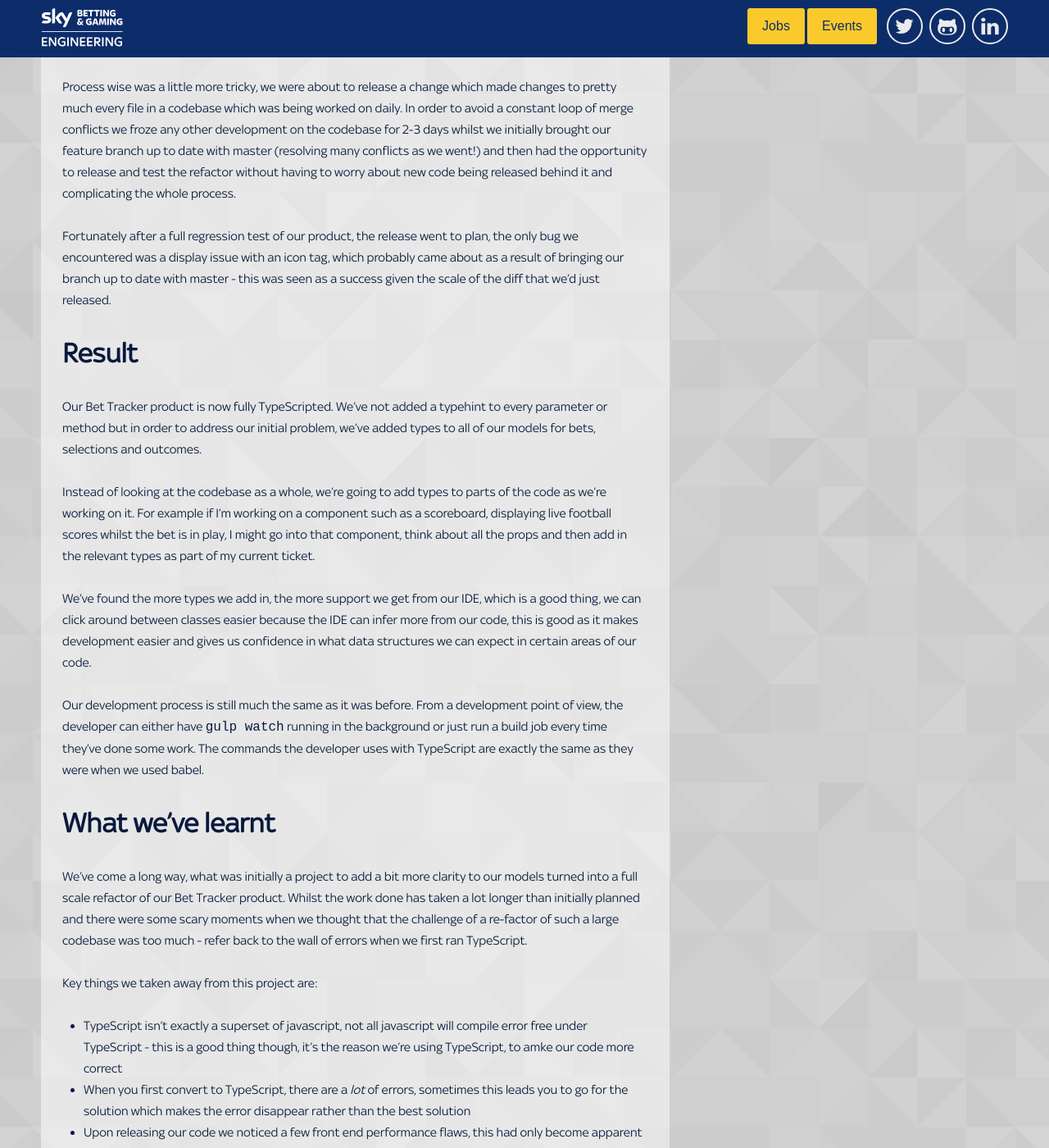
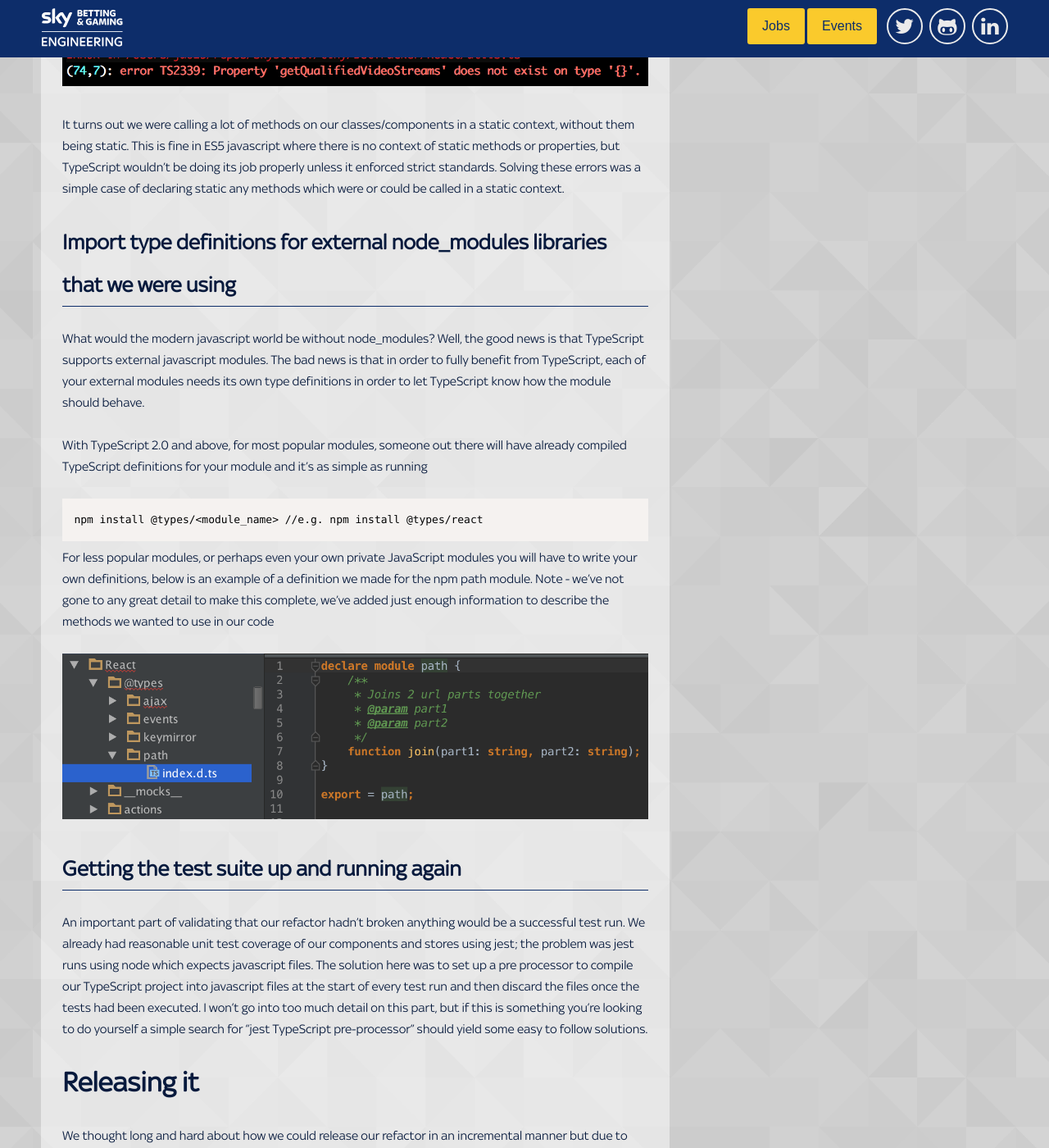
Before and after one commit to skybet/skybet.github.io, a Jekyll site: the page built from _posts/2017-03-04-bettracker-typescript.md, in a window 1280 px wide and 1400 px high, scrolled down 7265 px. Shown: the whole window at 82% size. Built offline with Jekyll 4.4.1, drawn with Linux system fonts in a browser that asks for light colours; nearby versions of some CDN libraries; some web fonts are replaced; comment, search, counter and statistics services are not loaded; some of the changed text lies outside the part shown.

Commit message:
final draft of mybets typescript

````diff
--- a/_posts/2017-03-04-bettracker-typescript.md
+++ b/_posts/2017-03-04-bettracker-typescript.md
@@ -1,8 +1,8 @@
 ---
 layout:     post
 title:      Modernizing our app with TypeScript
-date:       2017-03-04 09:00
-summary:
+date:       2017-03-18 09:00
+summary:    How we used TypeScript to successfully refactor a large business critical codebase.
 category:   Software Engineering
 tags:       TypeScript, react, re-factoring
 author:     james_moorhouse
@@ -10,12 +10,12 @@
 
 # Introduction
 
-Back in October 2016 my team were looking for ways we could improve our Bet Tracker product which was written using ReactJS. We'd first made the product about 2 and a half years ago, much before my time, when ReactJS was still fairly new on the scene. As such the ReactJS itself has been through quite a few changes since then and a few of our design patterns were in need of a spring clean.
+Back in October 2016 my team were looking for ways we could improve our My Bets product which was written using ReactJS. We'd first made the product about 2 and a half years ago, much before my time, when ReactJS was still fairly new on the scene. As such the ReactJS itself has been through quite a few changes since then and a few of our design patterns were in need of a spring clean.
 
-As a product, Bet Tracker allows our customers to view, track and cashout any of their bets. Bets these days are complex, they can consist of many selections consisting of multiple outcomes across multiple events - oh, and then we need to track the history of a bet i.e. all the data at the time it was placed and compare it to the data of the bet, if you were to place the same one now.
+As a product, My Bets allows our customers to view, track and cashout any of their bets. Bets these days are complex, they can consist of many selections consisting of multiple outcomes across multiple events - oh, and then we need to track the history of a bet i.e. all the data at the time it was placed and compare it to the data of the bet, if you were to place the same one now.
 
-![Bet Tracker Overview](/images/mybets-typescript/mybets-overview.png)
-![Bet Tracker Expanded](/images/mybets-typescript/mybets-expanded.png)
+![My Bets Overview](/images/mybets-TypeScript/mybets-overview.png)
+![My Bets Expanded](/images/mybets-TypeScript/mybets-expanded.png)
 
 Confused? don't worry, you're not alone. The important thing to note is that we needed to be able to model complex data structures and their relationships to each other, TypeScript seemed perfect for this. Like using babel, it promised to give us ES6 features ahead of time but also allows us to add strict types to give us more control over our data structure.
 
@@ -34,44 +34,51 @@
 # Refactoring our App to use TypeScript
 Once we'd decided on TypeScript we needed to come up with a sensible process for upgrading our rather large, business critical application, whilst it was still being worked on by other developers.
 
-DIAGRAM, JS components, stores etc, gets fed into gulp which runs webpack and babel compared with equivalent for TypeScript
+We wanted to go from a setup similar to the following:
+
+![Flow of Gulp using babel: JavaScript files in, use babel to compile, bundle.js output](/images/mybets-TypeScript/Gulp-JS.png)
+
+to the following:
+
+![Flow of Gulp using typescript: TypeScript files in, use ts-loader to compile, bundle.js output](/images/mybets-TypeScript/Gulp-TS.png)
+
 
 ## Converting to TypeScript
-Following the logic that TypeScript was just a superset of javascript, we were hoping it would just be a case of renaming all of our files and swapping babel for TypeScript in our build process.What actually happened was a bit different, we'd expected a couple of rough edges when we moved to TypeScript, but nothing on the scale that we experienced. Integrating TypeScript as part of the build process was rather straight forwards, but when we ran TypeScript compile on our codebase we were faced with an absolute mountain of errors at the static analysis stage.
+Following the logic that TypeScript was just a superset of javascript, we were hoping it would just be a case of renaming all of our files and swapping babel for TypeScript in our build process. What actually happened was a bit different, we'd expected a couple of rough edges when we moved to TypeScript, but nothing on the scale that we experienced. Integrating TypeScript as part of the build process was rather straight forwards, but when we ran TypeScript compile on our codebase we were faced with an absolute mountain of errors at the static analysis stage.
  On first pass, we were presented with about 1800 errors all looking a bit like the following:
 
-![Bet Tracker Overview](/images/mybets-typescript/compile-errors.png)
+![A long list of error messages we encountered the first time we ran typescript compile](/images/mybets-TypeScript/compile-errors.png)
 
 
 ## Refactoring to ES6
 
-As time went on, we realised that to take advantage of some of the cooler TypeScript features such as using generics to allow us to specify types to our props and state, that we would have to use ES6 syntax. In hindsight this was probably the biggest overhead of the work, actually upgrading our code to ES6 syntax, but would go a long way to providing us with what we were after in the first place, the ability to model our data as objects with strict types.
+As time went on, we realised that to take advantage of some of the cooler TypeScript features such as using generics to allow us to specify types to our props and state, that we would have to use ES6 syntax. In hindsight this was probably one , actually upgrading our code to ES6 syntax, but would go a long way to providing us with what we were after in the first place: the ability to model our data as objects with strict types.
 
  1. Convert from ES5 React.createClass to ES6 class based syntax
  1. Fix imports/exports statements from ES5 to ES6 syntax
 
 ## Define static methods
-![Bet Tracker Overview](/images/mybets-typescript/static-type.png)
+![Static Type Error](/images/mybets-TypeScript/static-type.png)
 
 It turns out we were calling a lot of methods on our classes/components in a static context, without them being static. This is fine in ES5 javascript where there is no context of static methods or properties, but TypeScript wouldn't be doing its job properly unless it enforced strict standards. Solving these errors was a simple case of declaring static any methods which were or could be called in a static context.
 
 
-## 4 Import type definitions for external node_modules libraries that we were using
-What would the modern javascript world be without node_modules? Well, the good news is that TypeScript supports external javascript modules. The bad news is that in order to fully benefit from Typescript, each of your external modules needs its own type definitions in order to let typescript know how the module should behave.
+## Import type definitions for external node_modules libraries that we were using
+What would the modern javascript world be without node_modules? Well, the good news is that TypeScript supports external javascript modules. The bad news is that in order to fully benefit from TypeScript, each of your external modules needs its own type definitions in order to let TypeScript know how the module should behave.
 
-With TypeScript 2.0 and above, for most popular modules, someone out there will have already compiled Typescript definitions for your module and it's as simple as running
+With TypeScript 2.0 and above, for most popular modules, someone out there will have already compiled TypeScript definitions for your module and it's as simple as running
 ```
 npm install @types/<module_name> //e.g. npm install @types/react
 ```
 
 For less popular modules, or perhaps even your own private JavaScript modules you will have to write your own definitions, below is an example of a definition we made for the npm path module. Note - we've not gone to any great detail to make this complete, we've added just enough information to describe the methods we wanted to use in our code
 
-![Bet Tracker Overview](/images/mybets-typescript/custom-types.png)
+![My Bets Overview](/images/mybets-TypeScript/custom-types.png)
 
 
 ## Getting the test suite up and running again
 
- Fix up our tests runner (jest) to compile the TypeScript classes to javascript on each test run
+An important part of validating that our refactor hadn't broken anything would be a successful test run. We already had reasonable unit test coverage of our components and stores using jest; the problem was jest runs using node which expects javascript files. The solution here was to set up a pre processor to compile our TypeScript project into javascript files at the start of every test run and then discard the files once the tests had been executed. I won't go into too much detail on this part, but if this is something you're looking to do yourself a simple search for "jest TypeScript pre-processor" should yield some easy to follow solutions.
 
 # Releasing it
 We thought long and hard about how we could release our refactor in an incremental manner but due to our build process producing a single artifact, this wasn't going to be possible without a significant re-shuffle of the way we built and released our code, so probably not worth it. We did however want as seamless a release as possible so we had to make sure everything fitted in well with our current build process. Fortunately this was made easy for us as the build process just runs gulp from our project root directory so as long as gulp could run using the same command as before and produce a single ES5 artifact in the same location as before, we would be ok.
@@ -82,7 +89,7 @@
 
 
 # Result
-Our Bet Tracker product is now fully TypeScripted. We've not added a typehint to every parameter or method but in order to address our initial problem, we've added types to all of our models for bets, selections and outcomes.
+Our My Bets product is now fully TypeScripted. We've not added a type hint to every parameter or method but in order to address our initial problem, we've added types to all of our models for bets, selections and outcomes.
 
 Instead of looking at the codebase as a whole, we're going to add types to parts of the code as we're working on it. For example if I'm working on a component such as a scoreboard, displaying live football scores whilst the bet is in play, I might go into that component, think about all the props and then add in the relevant types as part of my current ticket.
 
@@ -92,10 +99,10 @@
 
 
 # What we've learnt
-We've come a long way, what was initially a project to add a bit more clarity to our models turned into a full scale refactor of our Bet Tracker product. Whilst the work done has taken a lot longer than initially planned and there were some scary moments when we thought that the challenge of a re-factor of such a large codebase was too much - refer back to the wall of errors when we first ran TypeScript.
+We've come a long way, what was initially a project to add a bit more clarity to our models turned into a full scale refactor of our My Bets product. Whilst the work done has taken a lot longer than initially planned and there were some scary moments when we thought that the challenge of a re-factor of such a large codebase was too much - refer back to the wall of errors when we first ran TypeScript.
 
 Key things we taken away from this project are:
 - TypeScript isn't exactly a superset of javascript, not all javascript will compile error free under TypeScript - this is a good thing though, it's the reason we're using TypeScript, to amke our code more correct
 - When you first convert to TypeScript, there are a *lot* of errors, sometimes this leads you to go for the solution which makes the error disappear rather than the best solution
 - Upon releasing our code we noticed a few front end performance flaws, this had only become apparent upon releasing our code - which does mean that our ES6 code compiled via TypeScript was slower than our es5 code compiled via babel - but once we'd tightened up this performance flaw (under use of [componentShouldUpdate](https://facebook.github.io/react/docs/optimizing-performance.html#avoid-reconciliation)), our code ran even faster than before.
-- Most importantly we feel, as a team, our codebase has become easier to work with and comprehend whilst developing and besides the initial effort made to convert the codebase to typescript, there's no real additional overhead when developing new features using typescript rather than javascript.
+- Most importantly we feel, as a team, our codebase has become easier to work with and comprehend whilst developing and besides the initial effort made to convert the codebase to TypeScript, there's no real additional overhead when developing new features using TypeScript rather than javascript.
````
Also changed, not shown: other parts of _posts/2017-03-04-bettracker-typescript.md (+1 -1 lines), images/mybets-typescript/Gulp-JS.png (added), images/mybets-typescript/Gulp-TS.png (added).
